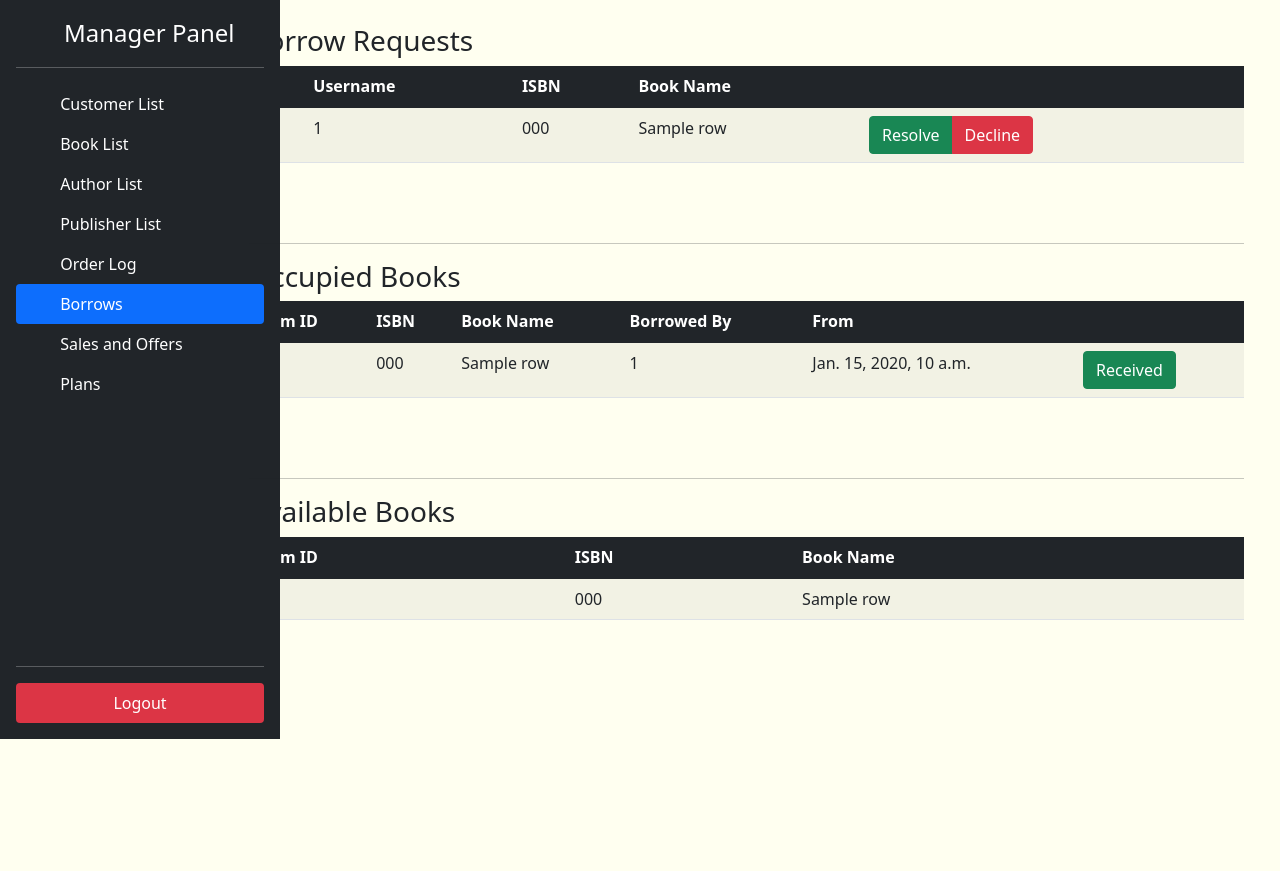
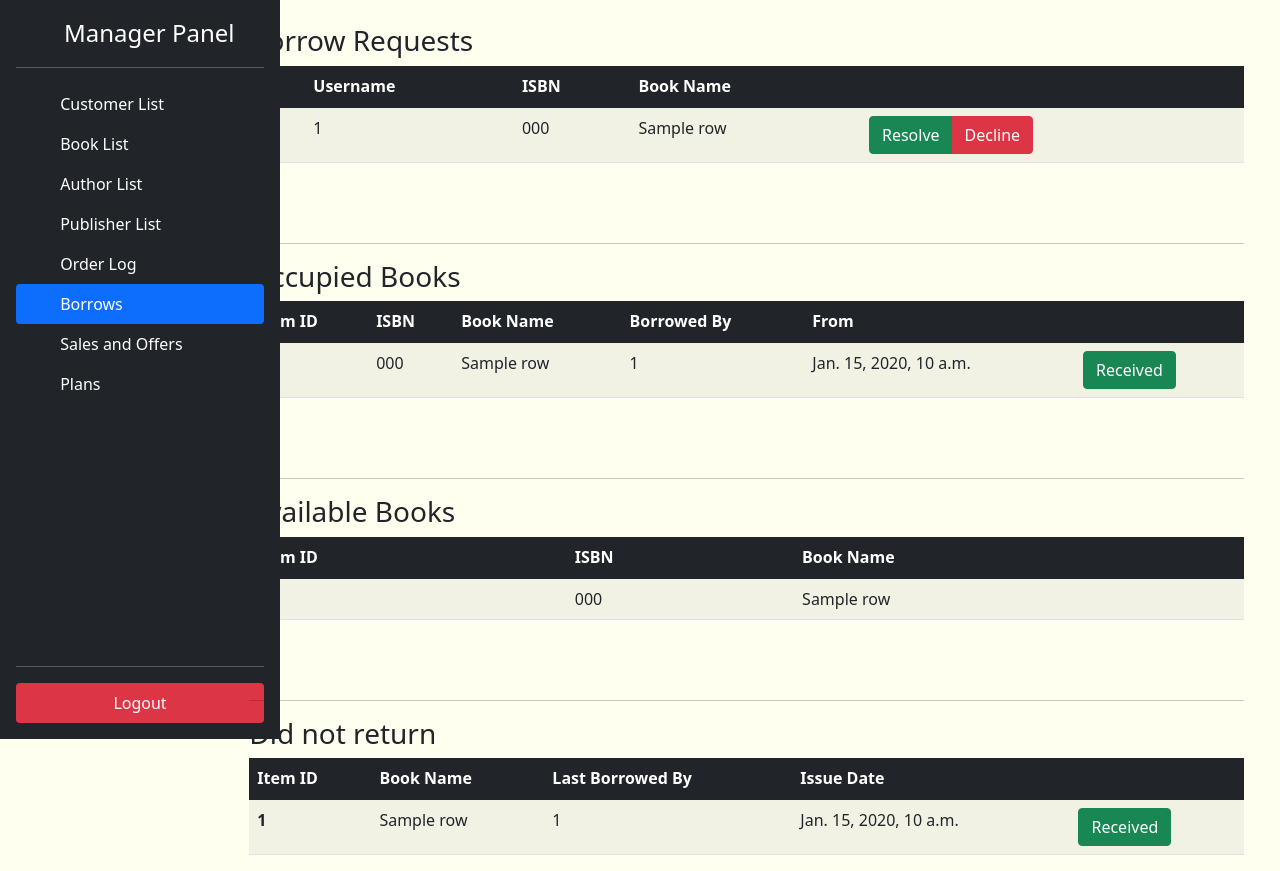
Before and after one commit to arifinnasif/BookKeep, a Django app: template templates/admin_panel_borrows.html in a window 1280 px wide. Shown: the part 61-932 px from the top of the page. Before the commit the page ends 800 px from the top, so only its background shows below. Run offline with Django 3.2, Linux system fonts and the light colour scheme; the template is opened without the code that fills it: most values are stand-ins (such as "Sample title", 1, 10 or a date in 2020).

Commit message:
Deffered books added with delete option

```diff
--- a/templates/admin_panel_borrows.html
+++ b/templates/admin_panel_borrows.html
@@ -114,4 +114,43 @@
 <h5 class="text-secondary"><b>No Books Available</b></h5>
 {% endif %}
 
+<br>
+<br>
+<hr>
+<h3>Did not return</h3>
+<table class="table table-striped table-hover">
+  <thead class="table-dark">
+    <tr>
+      <th scope="col">Item ID</th>
+      <th scope="col">Book Name</th>
+      <th scope="col">Last Borrowed By</th>
+      <th scope="col">Issue Date</th>
+      <th scope="col"></th>
+    </tr>
+  </thead>
+  <tbody>
+    {% for row in expired_books %}
+    <tr>
+      <th scope="row">{{ row.borrowableItemID }}</th>
+      <td>{{row.bookName}}</td>
+      <td>{{row.customerID}}</td>
+      <td>{{row.issueDate}}</td>
+      <td>
+        <form id="{{row.customerID}}-{{row.borrowableItemID}}-received-expired-form" action="{% url 'admin-borrows-view' %}" method='post' enctype="multipart/form-data">
+            {% csrf_token %}
+            <input type="hidden" name="post_type" value="received-expired-book">
+            <input type="hidden" name="expiredID" value="{{row.expiredID}}">
+            <input type="hidden" name="customerID" value="{{row.customerID}}">
+            <input type="hidden" name="borrowableItemID" value="{{row.borrowableItemID}}">
+        </form>
+        <button form="{{row.customerID}}-{{row.borrowableItemID}}-received-expired-form" class="btn btn-success" type="button submit" name="received-button">Received</button>
+      </td>
+    </tr>
+    {% endfor %}
+  </tbody>
+</table>
+{% if expired_books|length == 0 %}
+<h5 class="text-secondary"><b>No Expired Books Found</b></h5>
+{% endif %}
+
 {% endblock %}
```
Also changed, not shown: admin/views.py (+32 -0 lines).
